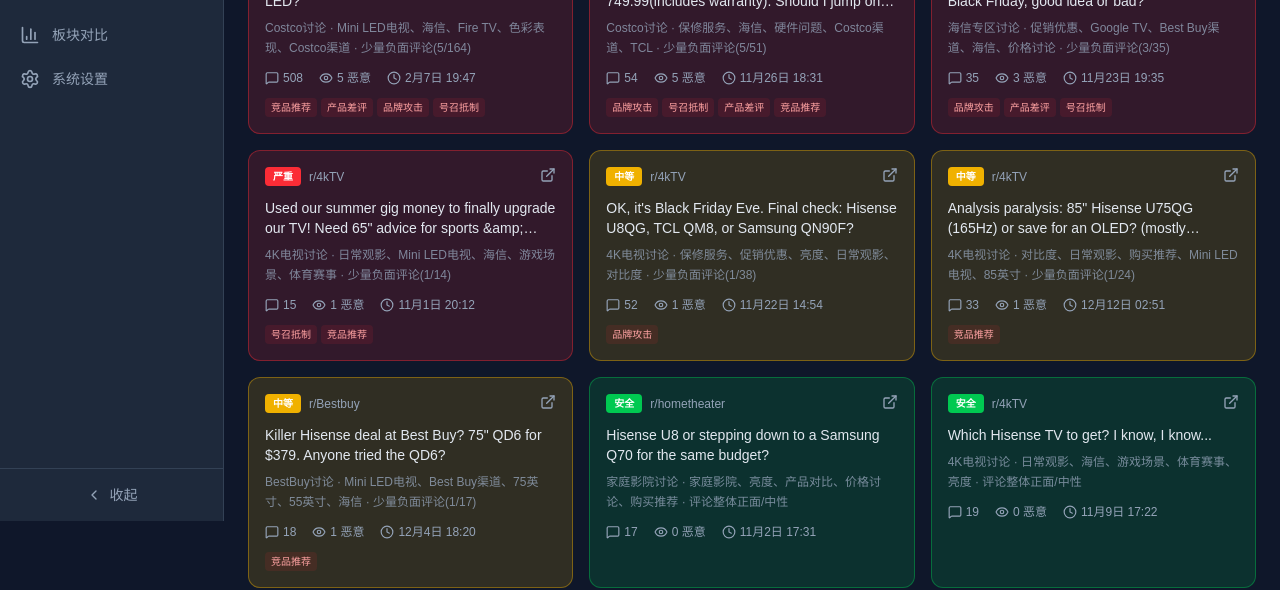
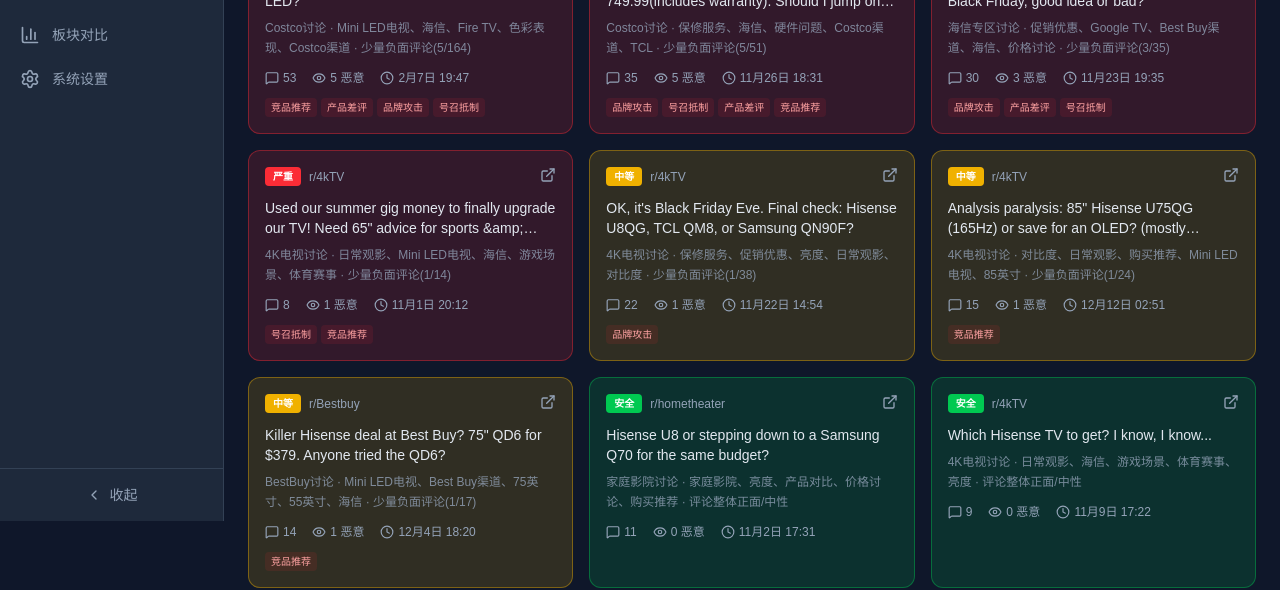
Before and after one commit to zezzezzez/reddit, a Next.js app: page /posts in a window 1280 px wide. Shown: the part 279-869 px from the top of the page. Built offline with nearby package versions, Linux system fonts and the light colour scheme.

Commit message:
fix: 显示实际抓取的评论数而非Reddit总评论数

```diff
--- a/src/app/posts/posts-page.tsx
+++ b/src/app/posts/posts-page.tsx
@@ -352,7 +352,7 @@
                 <div className="flex items-center gap-4 text-xs text-muted mb-3">
                   <span className="flex items-center gap-1">
                     <MessageSquare className="w-3.5 h-3.5" />
-                    {post.commentCount}
+                    {post.totalCommentsFetched || post.commentCount || 0}
                   </span>
                   <span className="flex items-center gap-1">
                     <Eye className="w-3.5 h-3.5" />
```
